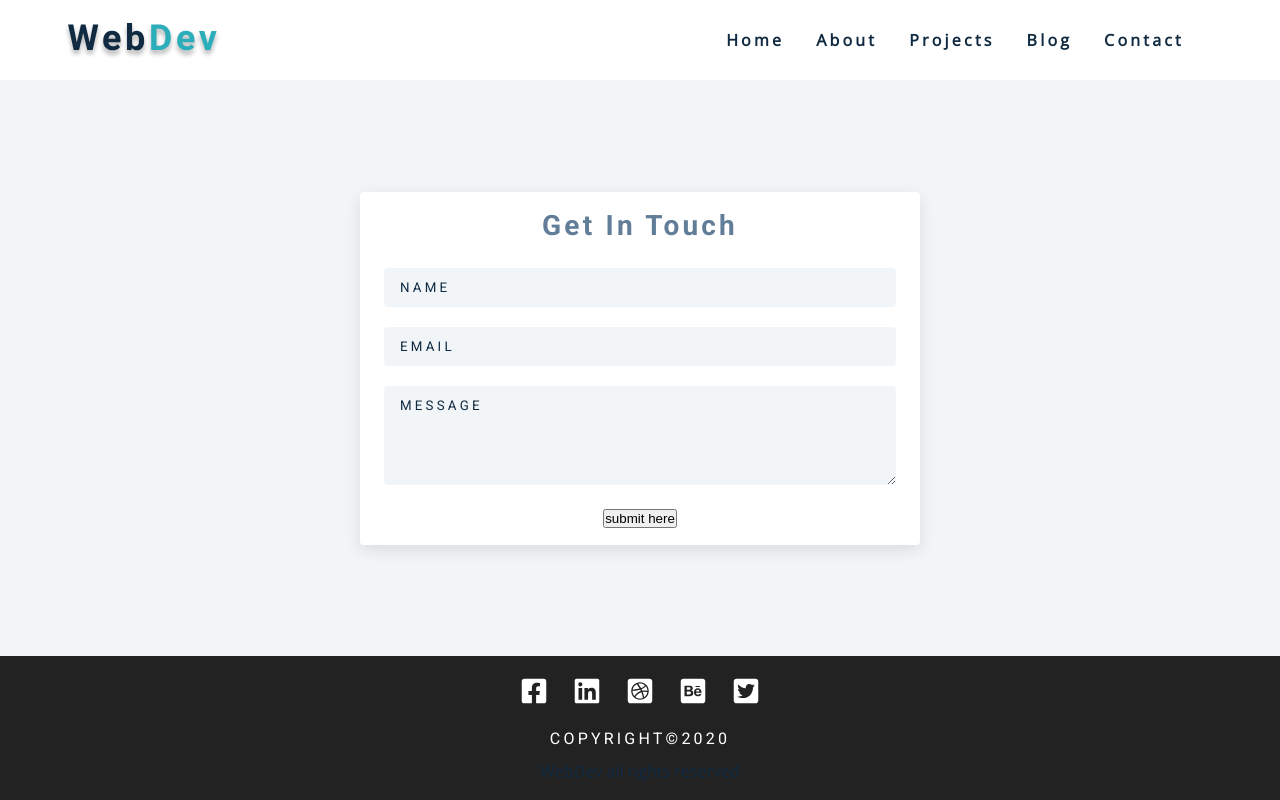
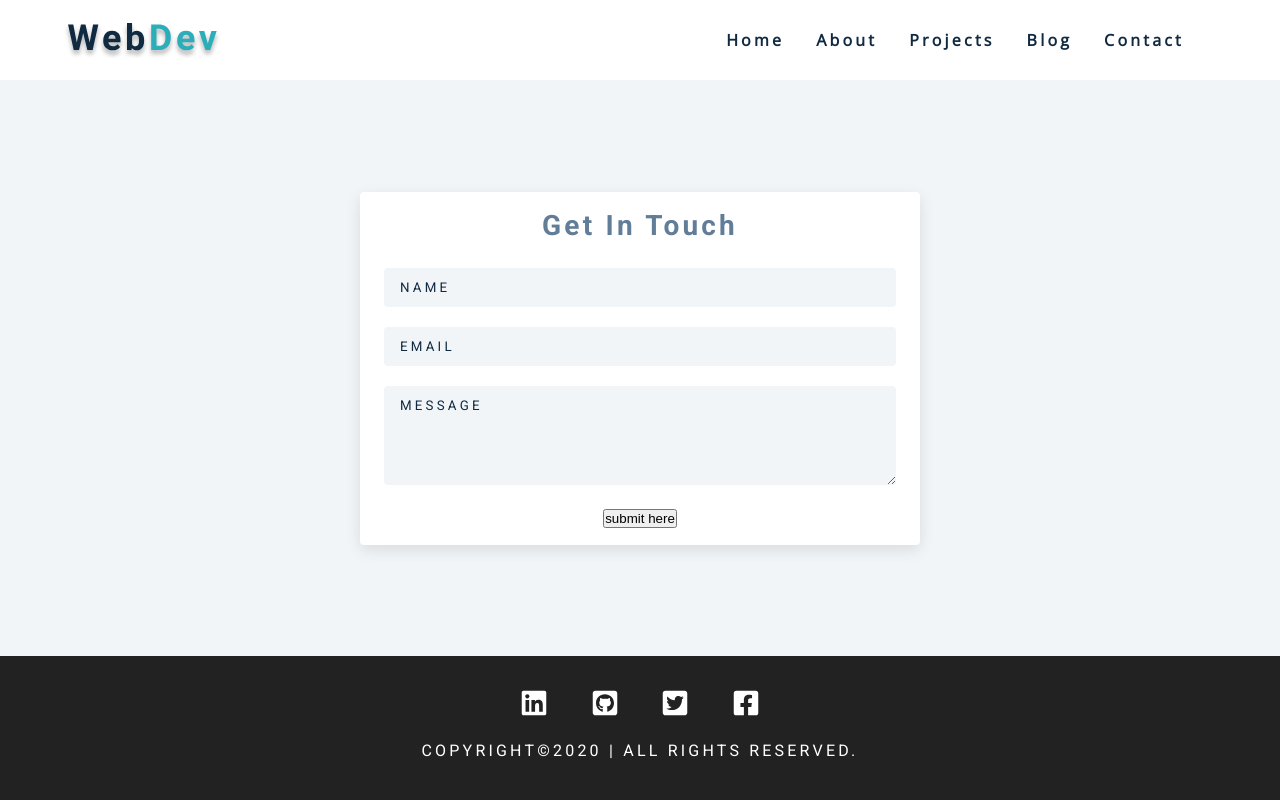
Before and after one commit to zjian107-su/Personal-Web, a Gatsby site: page /contact in a window 1280 px wide. Built offline with nearby package versions, Linux system fonts and the light colour scheme; Gatsby itself is replaced by a stand-in of ours.

Commit message:
updated sociallinks and services

```diff
--- a/src/components/Footer.js
+++ b/src/components/Footer.js
@@ -5,8 +5,9 @@ const Footer = () => {
     <footer className="footer">
       <div>
         <SocialLinks styleClass="footer-links"> </SocialLinks>
-        <h4>copyright&copy;{new Date().getFullYear()}</h4>
-        <span>WebDev </span> all rights reserved
+        <h4>
+          copyright&copy;{new Date().getFullYear()} | All rights reserved.{" "}
+        </h4>
       </div>
     </footer>
   )
--- a/src/constants/services.js
+++ b/src/constants/services.js
@@ -5,18 +5,18 @@ export default [
     id: 1,
     icon: <FaCode className="service-icon" />,
     title: "web development",
-    text: `I'm baby meditation tofu chillwave, distillery messenger bag thundercats chicharrones kale chips gochujang. Banh mi direct trade marfa salvia.`,
+    text: `web content development, client-side/server-side scripting.`,
   },
   {
     id: 2,
     icon: <FaSketch className="service-icon" />,
     title: "web design",
-    text: `I'm baby meditation tofu chillwave, distillery messenger bag thundercats chicharrones kale chips gochujang. Banh mi direct trade marfa salvia.`,
+    text: `planning, building architecture, arranging content.`,
   },
   {
     id: 3,
     icon: <FaAndroid className="service-icon" />,
     title: "app design",
-    text: `I'm baby meditation tofu chillwave, distillery messenger bag thundercats chicharrones kale chips gochujang. Banh mi direct trade marfa salvia.`,
+    text: `user interface (UI) and user experience (UX)`,
   },
 ]
--- a/src/constants/socialLinks.js
+++ b/src/constants/socialLinks.js
@@ -5,34 +5,45 @@ import {
   FaDribbbleSquare,
   FaBehanceSquare,
   FaTwitterSquare,
+  FaGithubSquare,
 } from "react-icons/fa"
 
 const data = [
   {
     id: 1,
-    icon: <FaFacebookSquare className="social-icon"></FaFacebookSquare>,
-    url: "https://www.twitter.com",
+    icon: <FaLinkedin className="social-icon"></FaLinkedin>,
+    url: "https://www.linkedin.com/in/zezhengjiang/",
   },
   {
     id: 2,
-    icon: <FaLinkedin className="social-icon"></FaLinkedin>,
-    url: "https://www.twitter.com",
+    icon: <FaGithubSquare className="social-icon"></FaGithubSquare>,
+    url: "https://github.com/zjian107-su",
   },
   {
     id: 3,
-    icon: <FaDribbbleSquare className="social-icon"></FaDribbbleSquare>,
-    url: "https://www.twitter.com",
+    icon: <FaTwitterSquare className="social-icon"></FaTwitterSquare>,
+    url: "https://twitter.com/danieljc8888",
   },
   {
     id: 4,
-    icon: <FaBehanceSquare className="social-icon"></FaBehanceSquare>,
-    url: "https://www.twitter.com",
+    icon: <FaFacebookSquare className="social-icon"></FaFacebookSquare>,
+    url: "https://www.facebook.com/zezheng.jiang",
   },
-  {
-    id: 5,
-    icon: <FaTwitterSquare className="social-icon"></FaTwitterSquare>,
-    url: "https://www.twitter.com",
-  },
+  // {
+  //   id: 5,
+  //   icon: <FaTwitterSquare className="social-icon"></FaTwitterSquare>,
+  //   url: "https://twitter.com/danieljc8888",
+  // },
+  // {
+  //   id: 4,
+  //   icon: <FaDribbbleSquare className="social-icon"></FaDribbbleSquare>,
+  //   url: "https://www.twitter.com",
+  // },
+  // {
+  //   id: 5,
+  //   icon: <FaBehanceSquare className="social-icon"></FaBehanceSquare>,
+  //   url: "https://www.twitter.com",
+  // },
 ]
 const links = data.map(link => {
   return (
```
Also changed, not shown: README.md, src/assets/hero-img.png, 1 other file.
